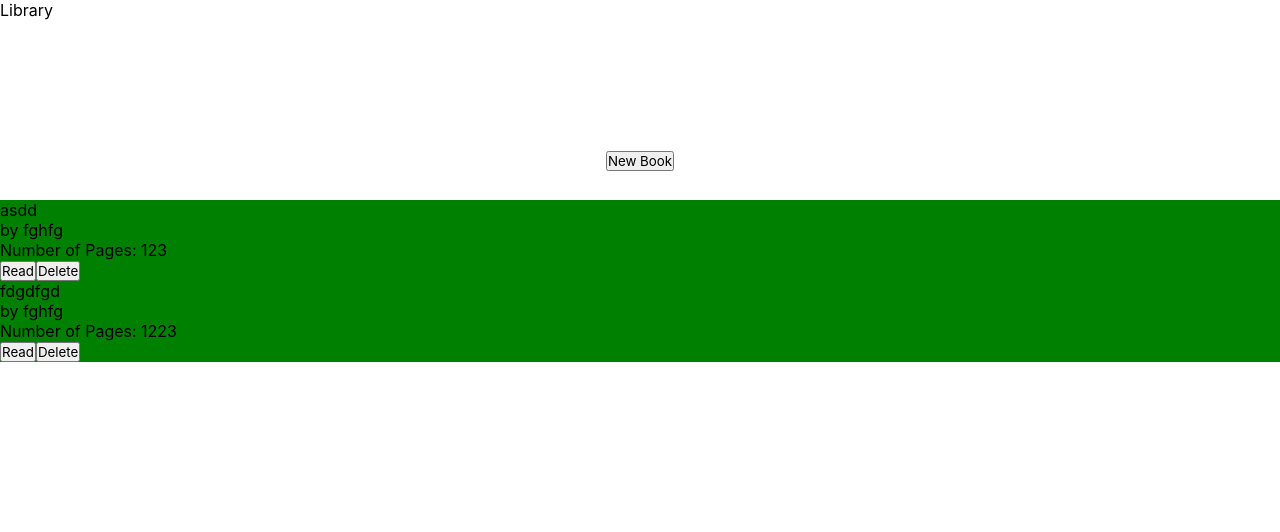
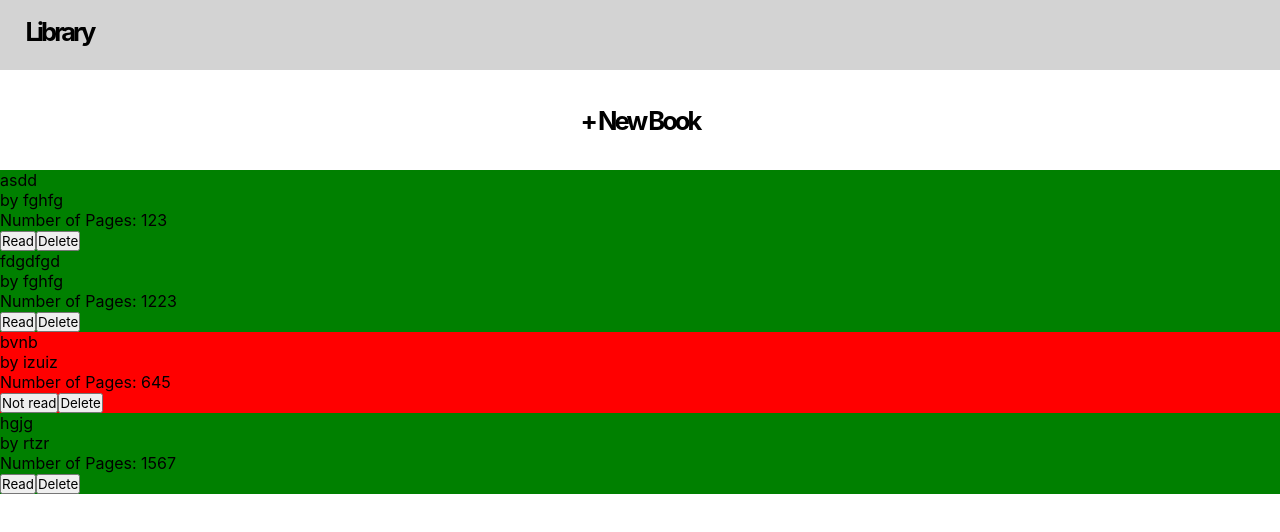
Before and after one commit to horleon024/odin-library, a plain HTML site: page index.html in a window 1280 px wide. Drawn offline with Linux system fonts and the light colour scheme.

Commit message:
style header and button

```diff
--- a/index.html
+++ b/index.html
@@ -28,7 +28,7 @@
 			<div class="logo">Library</div>
 		</div>
 		<div class="button-container">
-			<button class="newbook">New Book</button>
+			<button class="newbook">+ New Book</button>
 		</div>
 		<div class="books-container"></div>
 	</div>
--- a/script.js
+++ b/script.js
@@ -109,4 +109,6 @@ function displayBooks() {
 
 myLibrary.push(new Book("asdd", "fghfg", 123, true));
 myLibrary.push(new Book("fdgdfgd", "fghfg", 1223, true));
+myLibrary.push(new Book("bvnb", "izuiz", 645, false));
+myLibrary.push(new Book("hgjg", "rtzr", 1567, true));
 displayBooks();
--- a/style.css
+++ b/style.css
@@ -5,14 +5,45 @@
 	font-family: -apple-system, BlinkMacSystemFont, 'Segoe UI', Roboto, Oxygen, Ubuntu, Cantarell, 'Open Sans', 'Helvetica Neue', sans-serif;
 }
 
+:root {
+	--header-bg-color: lightgray;
+}
+
 .container {
 	display: grid;
-	grid-template-rows: 15vh 10vh 1fr;
+	grid-template-rows: 70px 100px 1fr;
+}
+
+.header {
+	background-color: var(--header-bg-color);
+	padding-left: 2vw;
+	padding-top: 2vh;
+}
+
+.logo {
+	font-weight: 700;
+	font-size: 1.6rem;
+	letter-spacing: -3px;
 }
 
 .button-container {
 	align-self: center;
 	justify-self: center;
+
+}
+
+.newbook {
+	background-color: white;
+	border:none;
+	font-weight: 700;
+	font-size: 1.6rem;
+	letter-spacing: -3px;
+	padding: 1vh 2vw;
+	border-radius: 1vw;
+}
+
+.newbook:hover {
+	background-color: var(--header-bg-color);
 }
 
 .form-popup {
```
